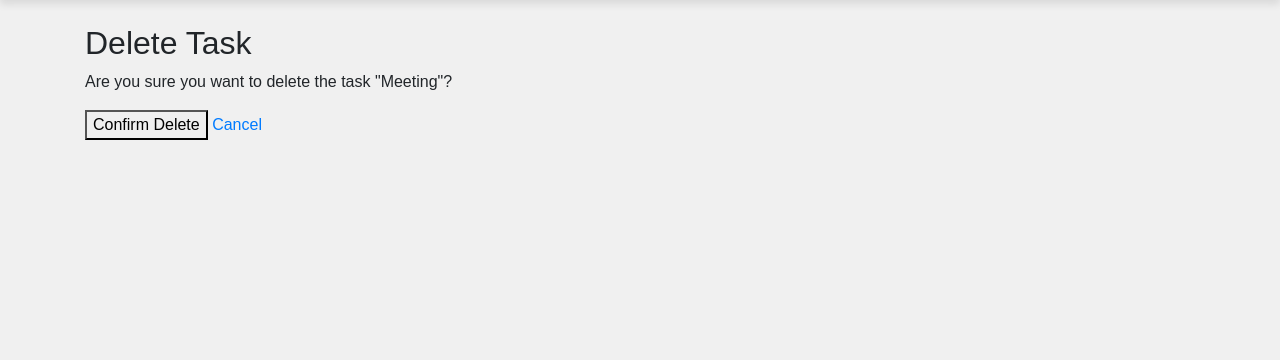
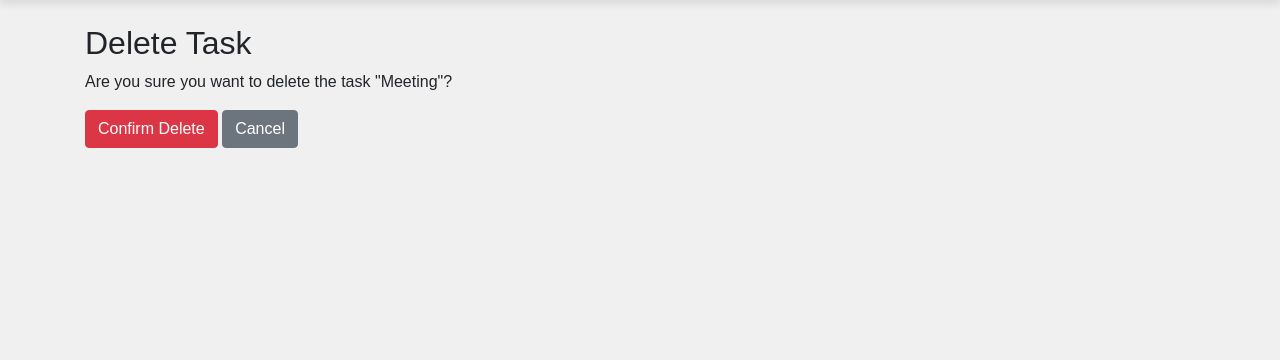
Before and after one commit to Mah-N/to-do-organizer, a Django app: page /tasks/1/delete/ in a window 1280 px wide. Shown: the part 60-420 px from the top of the page. Run offline with Django 4.2, Linux system fonts and the light colour scheme; a user stored in the database is signed in; data comes from the database, SQL or seed files in the repository.

Commit message:
style delete confirm button and fix bug.

```diff
--- a/my_task/views.py
+++ b/my_task/views.py
@@ -6,6 +6,7 @@ from django.urls import reverse_lazy
 from .models import Task
 from .forms import TaskForm
 from django.contrib.auth.mixins import LoginRequiredMixin
+
 
 class HomePage(TemplateView):
     """
@@ -60,12 +61,10 @@ class TaskUpdateView(LoginRequiredMixin, UpdateView):
         return super().form_valid(form)
 
 class TaskDeleteView(LoginRequiredMixin, DeleteView):
-
     model = Task
     template_name = 'task_delete.html'
     success_url = reverse_lazy('task_list')
 
-
     def delete(self, request, *args, **kwargs):
         messages.success(self.request, 'Task deleted successfully!')
         return super().delete(request, *args, **kwargs)
--- a/templates/task_delete.html
+++ b/templates/task_delete.html
@@ -18,9 +18,9 @@
     {% csrf_token %}
 
     <!-- Submit button to confirm deletion -->
-    <button type="submit">Confirm Delete</button>
+    <button type="submit" class="btn btn-danger">Confirm Delete</button>
 
     <!-- Link to cancel deletion and go back to the task list -->
-    <a href="{% url 'task_list' %}">Cancel</a>
+    <a href="{% url 'task_list' %}" class="btn btn-secondary">Cancel</a>
   </form>
 {% endblock %}
--- a/templates/task_list.html
+++ b/templates/task_list.html
@@ -71,4 +71,5 @@
 
   <!-- Link to add a new task -->
   <a href="{% url 'task_add' %}" class="btn btn-success">Add New Task</a>
+
 {% endblock %}
--- a/todo_list/settings.py
+++ b/todo_list/settings.py
@@ -39,7 +39,7 @@ CSRF_TRUSTED_ORIGINS = [
 ]
 
 # SECURITY WARNING: don't run with debug turned on in production!
-DEBUG = False
+DEBUG = True
 
 ALLOWED_HOSTS = ['8000-mahn-todoorganizer-fqmlgm3guvk.ws.codeinstitute-ide.net','my-todo-list-final-project-45103fba3130.herokuapp.com','.herokuapp.com']
 
```
